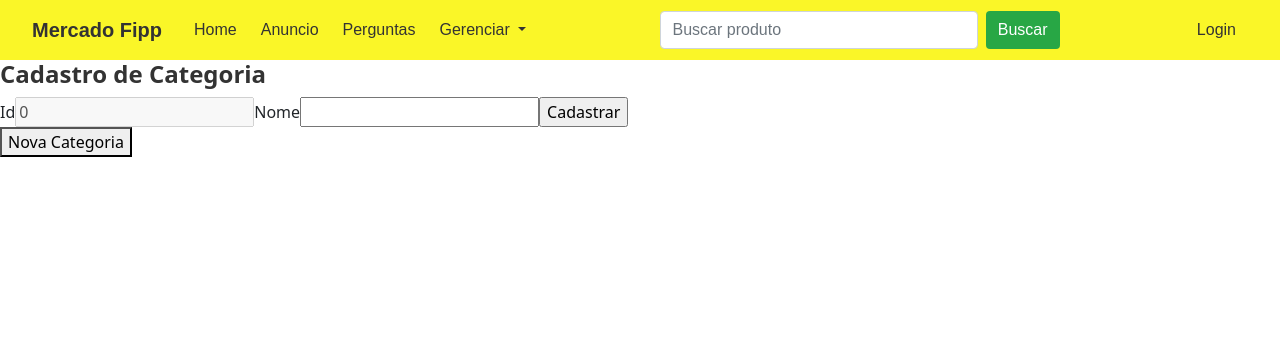
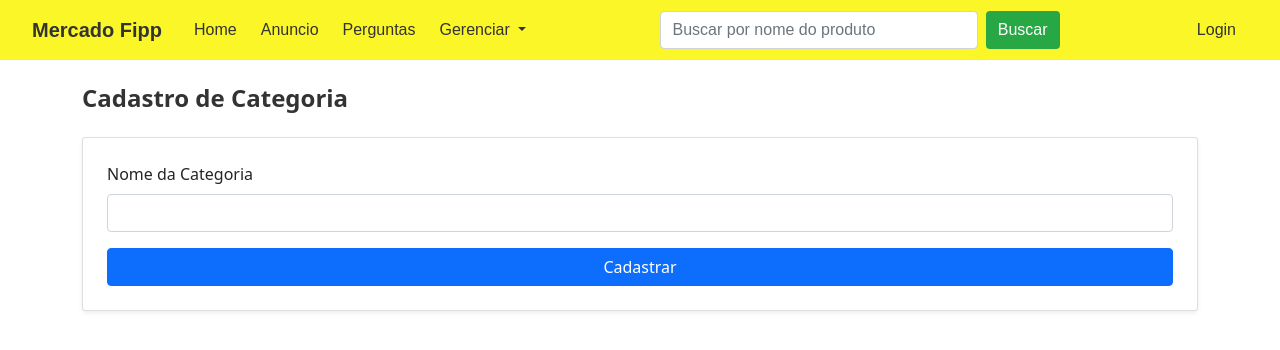
Before and after one commit to MthsAmaral/MercadoFipp, a Vue app in the folder Front/: page /form-categoria in a window 1280 px wide. Shown: the top 350 px of the page. Built offline with nearby package versions, Linux system fonts and the light colour scheme.

Commit message:
CRUD Categoria ok

```diff
--- a/Front/src/App.vue
+++ b/Front/src/App.vue
@@ -1,4 +1,5 @@
 <template>
+
   <nav class="navbar navbar-expand-lg" id="menu">
     <div class="container-fluid">
 
@@ -45,7 +46,7 @@
         <!-- Centro: barra de busca -->
         <div class="d-flex justify-content-center w-100">
           <form class="d-flex" role="search" style="max-width: 400px; width: 100%;">
-            <input class="form-control me-2" type="search" placeholder="Buscar produto" aria-label="Search">
+            <input class="form-control me-2" type="search" placeholder="Buscar por nome do produto" aria-label="Search">
             <button class="btn btn-custom" type="submit">Buscar</button>
           </form>
         </div>
--- a/Front/src/components/Formularios/FormCategoria.vue
+++ b/Front/src/components/Formularios/FormCategoria.vue
@@ -1,14 +1,20 @@
 <template>
-  <div>
-    <h1>Cadastro de Categoria</h1>
-    <form @submit.prevent="gravar">
-      <label for="idcat">Id</label>
-      <input type="text" id="idcat" v-model="id" disabled />
-      <label for="name">Nome</label>
-      <input type="text" id="name" v-model="nome" />
-      <input type="submit" :value="id ? 'Alterar' : 'Cadastrar'" />
+  <div class="container mt-4">
+    <h1 class="mb-4">Cadastro de Categoria</h1>
+    <form @submit.prevent="gravar" class="card p-4 shadow-sm">
+
+      <!-- Campo Id oculto -->
+      <input type="hidden" v-model="id" />
+
+      <div class="mb-3">
+        <label for="name" class="form-label">Nome da Categoria</label>
+        <input type="text" id="name" v-model="nome" class="form-control" required />
+      </div>
+
+      <button type="submit" class="btn btn-primary">
+        {{ id ? 'Alterar' : 'Cadastrar' }}
+      </button>
     </form>
-    <button @click="novaCategoria">Nova Categoria</button>
   </div>
 </template>
 
@@ -17,45 +23,57 @@ import axios from 'axios'
 
 export default {
   name: 'FormCategoria',
-  props: {
-    categoria: Object
-  },
   data() {
     return {
       id: 0,
-      nome: ''
-    }
-  },
-  watch: {
-    categoria: {
-      immediate: true,
-      handler(nova) {
-        if (nova) {
-          this.id = nova.id
-          this.nome = nova.nome
-        }
-      }
+      nome: '',
+      modoEdicao: false
     }
   },
   methods: {
     gravar() {
-      const url = 'http://localhost:8080/apis/categoria'
-      const data = { id: this.id, nome: this.nome }
+      const url = 'http://localhost:8080/apis/categoria';
+      const data = {
+        id: this.id,
+        nome: this.nome
+      };
+      if (!this.modoEdicao) {
 
         axios.post(url, data)
           .then(() => {
-          this.$emit('salvo') // avisa o pai que salvou
             alert('Categoria salva com sucesso!')
-          this.novaCategoria()
+            this.$router.push('/geren-categorias')//redireciona para pagina gerenciar
           })
           .catch(error => {
             alert('Erro ao salvar: ' + error)
           })
+      } else {
+        axios.put(url, data)
+          .then(() => {
+            alert('Categoria atualizada com sucesso!')
+            this.modoEdicao = false
+            this.$router.push('/geren-categorias')
+          })
+      }
+
     },
-    novaCategoria() {
+    limparForm() {
       this.id = 0
       this.nome = ''
     }
+  },
+  mounted() {
+    this.limparForm()
+    const categoriaSalva = localStorage.getItem('categoriaParaEditar')
+    if (categoriaSalva) {
+      const categoria = JSON.parse(categoriaSalva);
+      this.id = categoria.id;
+      this.nome = categoria.nome;
+      localStorage.removeItem('categoriaParaEditar');
+      this.modoEdicao = true;
+    }
+    else
+      this.modoEdicao = false;
   }
 }
 </script>
--- a/Front/src/components/Gerenciar/GerenCategoria.vue
+++ b/Front/src/components/Gerenciar/GerenCategoria.vue
@@ -1,9 +1,12 @@
 <template>
-  <table>
-    <thead>
+  <div class="container mt-4">
+    <h1 class="mb-4">Gerenciar Categorias</h1>
+
+    <table class="table table-striped table-hover shadow-sm">
+      <thead class="table-dark">
         <tr>
-        <th>Id</th>
-        <th @click="ordenarNome()">Nome</th>
+          <th>ID</th>
+          <th style="cursor: pointer" @click="ordenarNome()">Nome &#x25B2;</th>
           <th colspan="2">Ações</th>
         </tr>
       </thead>
@@ -11,11 +14,26 @@
         <tr v-for="cat in categorias" :key="cat.id">
           <td>{{ cat.id }}</td>
           <td>{{ cat.nome }}</td>
-        <td><button @click="editar(cat.id)">Alterar</button></td>
-        <td><button @click="apagar(cat.id, cat.nome)">Apagar</button></td>
+          <td>
+            <button class="btn btn-sm btn-warning" @click="editar(cat.id)">
+              <i class="bi bi-pencil-fill"></i> Alterar
+            </button>
+          </td>
+          <td>
+            <button class="btn btn-sm btn-danger" @click="apagar(cat.id, cat.nome)">
+              <i class="bi bi-trash-fill"></i> Apagar
+            </button>
+          </td>
         </tr>
       </tbody>
     </table>
+
+    <div class="text-end mt-4">
+      <button class="btn btn-success" @click="nova">
+        <i class="bi bi-plus-circle-fill"></i> Nova Categoria
+      </button>
+    </div>
+  </div>
 </template>
 
 <script>
@@ -25,7 +43,8 @@ export default {
   name: 'GerenCategorias',
   data() {
     return {
-      categorias: []
+      categorias: [],
+      ordenado: true
     }
   },
   methods: {
@@ -33,6 +52,9 @@ export default {
       axios.get('http://localhost:8080/apis/categoria')
         .then(res => this.categorias = res.data)
         .catch(err => alert(err))
+    },
+    nova() {
+      this.$router.push('/form-categoria')  // redireciona para o formulário
     },
     apagar(id, nome) {
       if (window.confirm('Deseja excluir a categoria ' + nome + '?')) {
@@ -47,13 +69,21 @@ export default {
     editar(id) {
       axios.get('http://localhost:8080/apis/categoria/' + id)
         .then(res => {
-          this.$emit('editarCategoria', res.data)
+          localStorage.setItem('categoriaParaEditar', JSON.stringify(res.data))
+          this.$router.push('/form-categoria')  // redireciona para o formulário
         })
         .catch(err => alert(err))
     },
     ordenarNome() {
-      this.categorias.sort((a, b) => a.nome.localeCompare(b.nome))
+      if (this.ordem) {
+        this.categorias.sort((a, b) => a.nome.localeCompare(b.nome));
+      } else {
+        this.categorias.sort((a, b) => b.nome.localeCompare(a.nome));
       }
+      this.ordem = !this.ordem; // inverte a ordem
+    }
+
+
   },
   mounted() {
     this.carregarDados()
```
Lines whose indentation alone changed are shown as unchanged.
